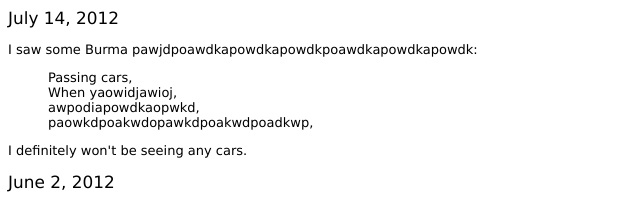
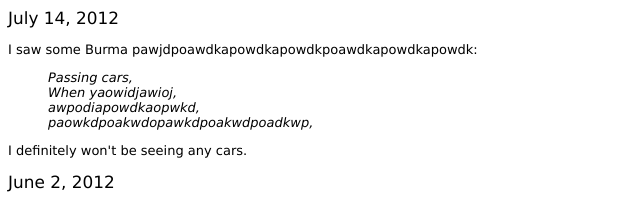
Before and after one commit to Grendlee/Journal-Website, a plain HTML site: page index.html in a window 1280 px wide. Shown: the part 549-752 px from the top of the page, 0-640 px from the left. Drawn offline with Linux system fonts and the light colour scheme.

Commit message:
added italics

```diff
--- a/journal.css
+++ b/journal.css
@@ -23,3 +23,7 @@ h2 {
     font-size: 130%;
     font-weight: normal;
 }
+
+blockquote {
+    font-style: italic;
+}
```
